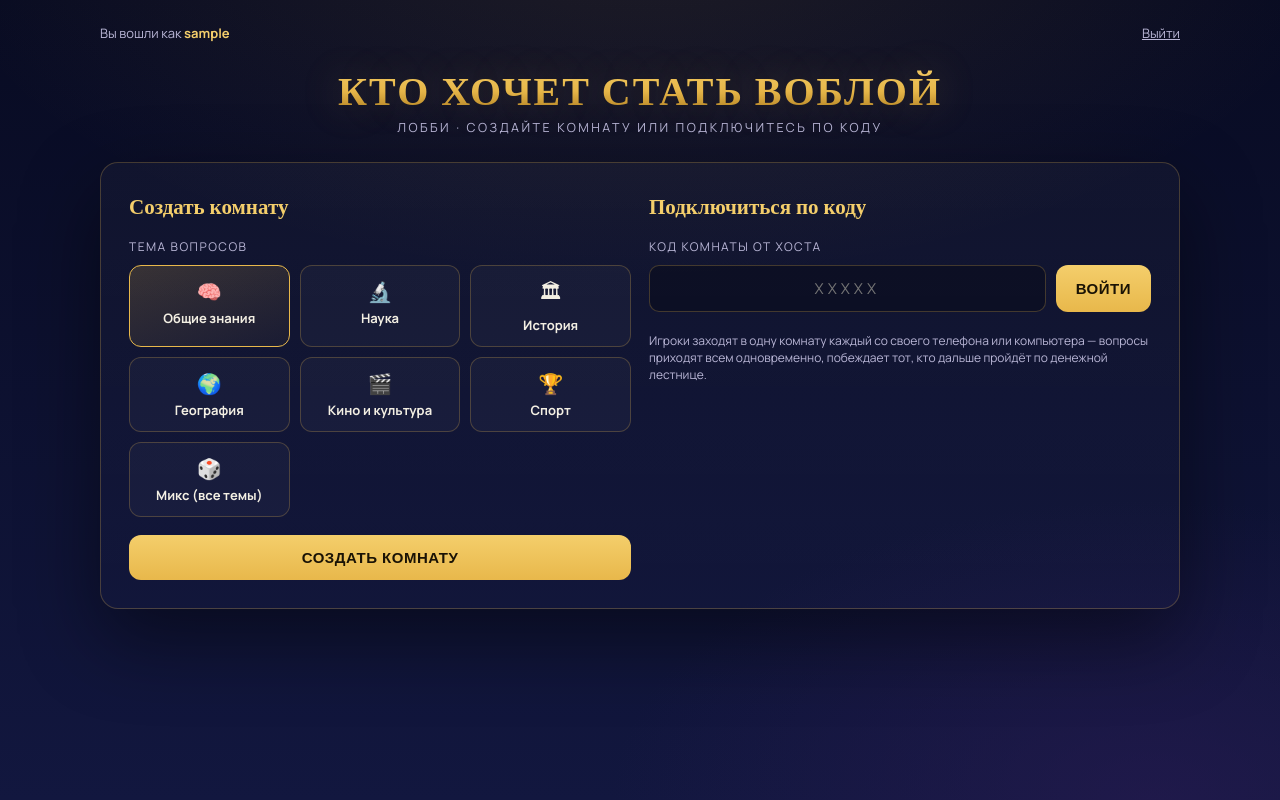
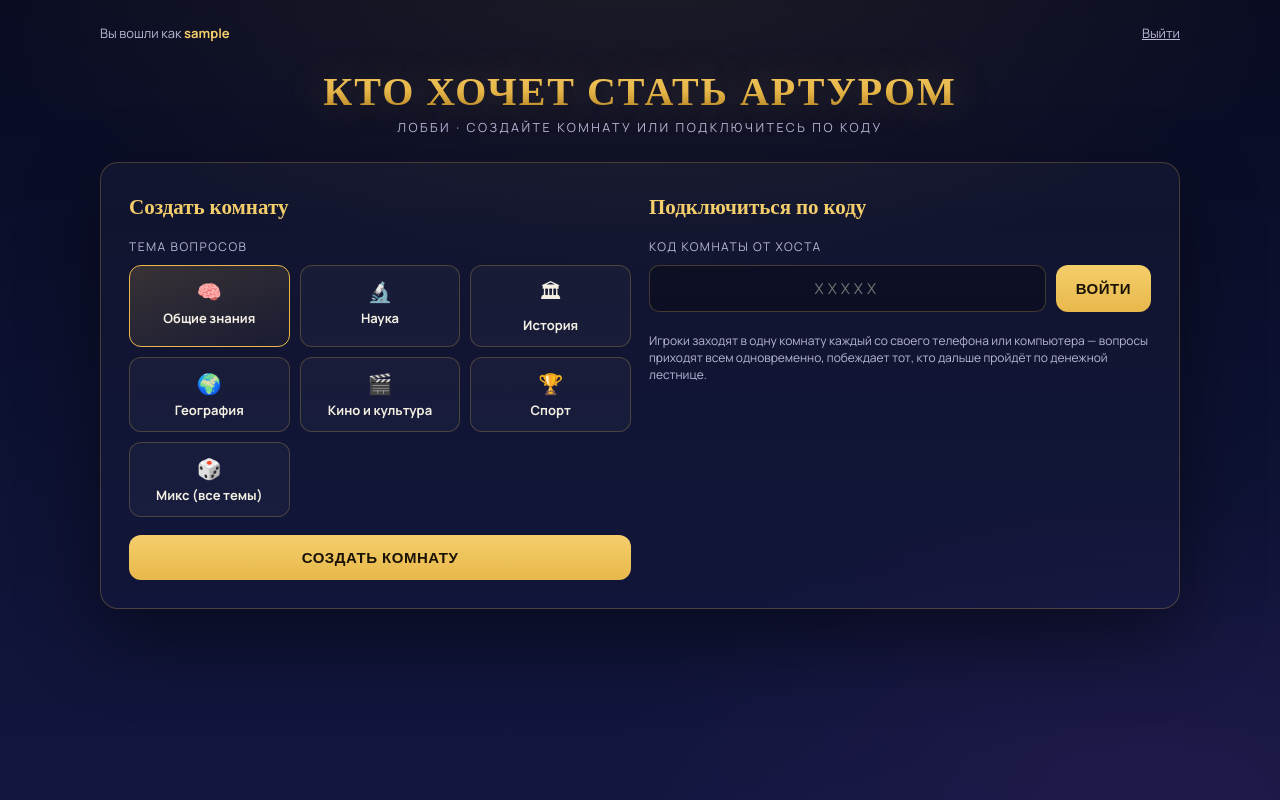
Before and after one commit to vitosparados/millionaire-online-parados, a website: page public/lobby.html in a window 1280 px wide. Drawn offline with nearby package versions, Linux system fonts and the light colour scheme; no server answers; sample sign-in values are in the browser's storage.

Commit message:
Change lobby title and logo text

```diff
--- a/public/lobby.html
+++ b/public/lobby.html
@@ -3,7 +3,7 @@
 <head>
 <meta charset="UTF-8">
 <meta name="viewport" content="width=device-width, initial-scale=1.0">
-<title>Лобби — Кто хочет стать ВОБЛОЙ</title>
+<title>Лобби — Кто хочет стать АРТУРОМ</title>
 <link rel="stylesheet" href="/css/style.css">
 <style>
   .topic-grid{display:grid; grid-template-columns:repeat(auto-fill,minmax(150px,1fr)); gap:10px; margin-top:10px;}
@@ -36,7 +36,7 @@
   <a id="logoutLink">Выйти</a>
 </div>
 
-<div class="logo">КТО ХОЧЕТ СТАТЬ ВОБЛОЙ</div>
+<div class="logo">КТО ХОЧЕТ СТАТЬ АРТУРОМ</div>
 <div class="tagline">лобби · создайте комнату или подключитесь по коду</div>
 
 <div id="setupArea" class="card wide">
```
